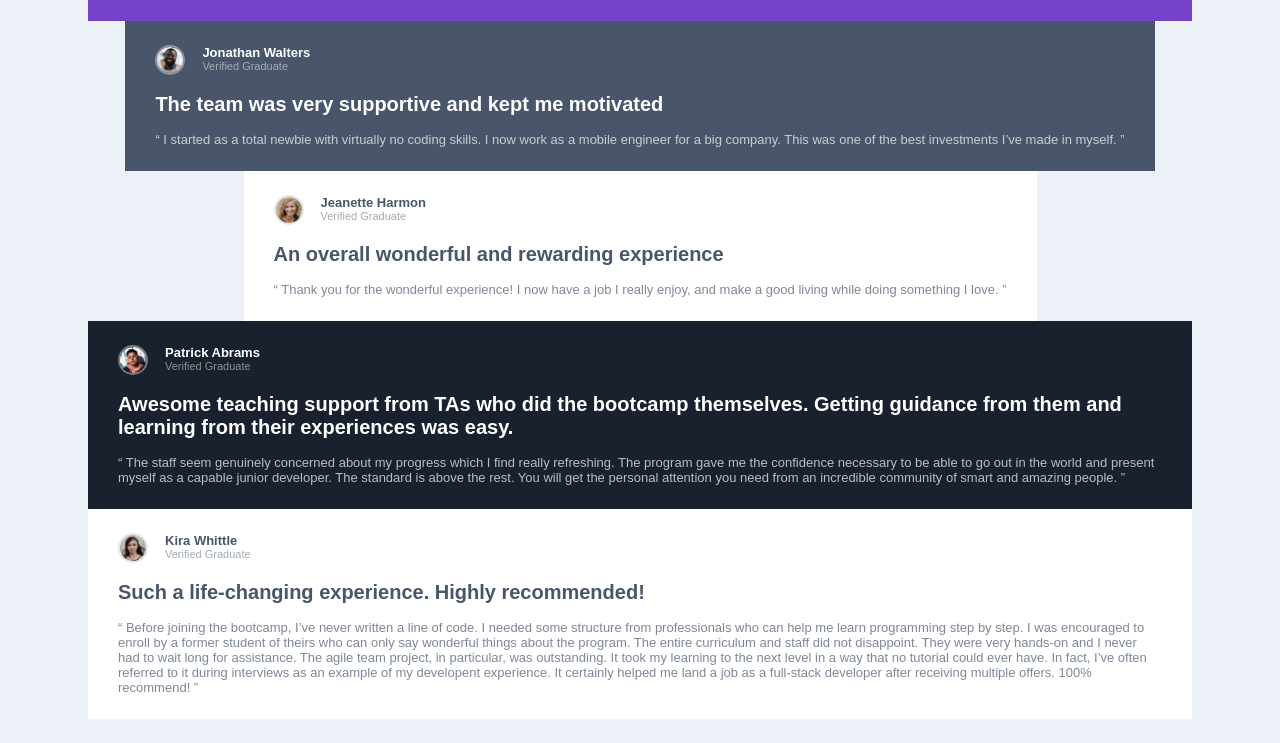
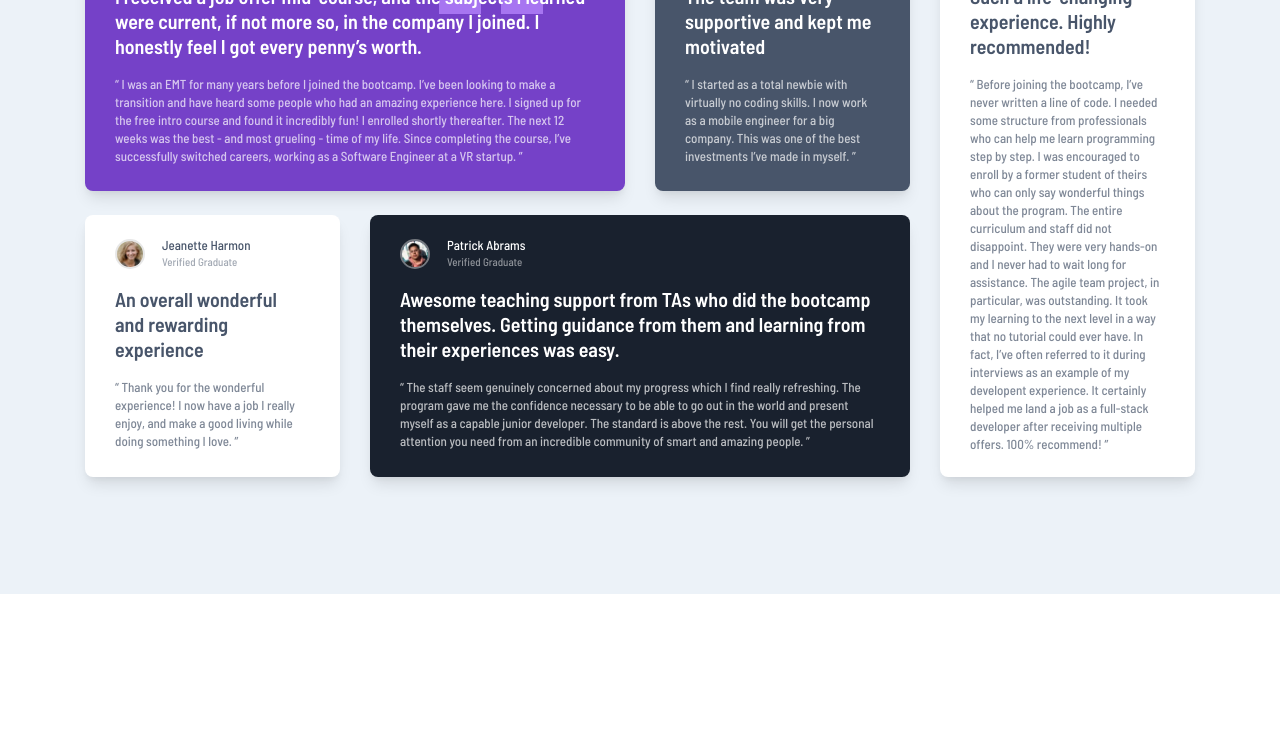
Before and after one commit to xvferdy/fem-testimonials-grid-section, a plain HTML site: page index.html in a window 1280 px wide. Shown: the part 206-949 px from the top of the page. After the commit the page ends 800 px from the top, so only its background shows below. Drawn offline with Linux system fonts and the light colour scheme; a web font is replaced by a local one.

Commit message:
responsive

```diff
--- a/stylesheets/scss/base/_base.scss
+++ b/stylesheets/scss/base/_base.scss
@@ -7,7 +7,6 @@
 	padding: 0;
 	box-sizing: inherit;
 	font-family: $primary-font;
-	// border: 1px solid grey;
 }
 
 body {
@@ -20,4 +19,8 @@ html {
 
 .container {
 	background-color: $light-grayish-blue;
+	min-height: 100vh;
+	display: grid;
+	place-items: center;
+	padding: 2.4rem;
 }
--- a/stylesheets/scss/components/_card.scss
+++ b/stylesheets/scss/components/_card.scss
@@ -5,6 +5,9 @@
 	display: flex;
 	flex-direction: column;
 	gap: 1.8rem;
+	border-radius: 0.8rem;
+	box-shadow: rgba(0, 0, 0, 0.1) 0px 10px 15px -3px,
+		rgba(0, 0, 0, 0.05) 0px 4px 6px -2px;
 	&__header {
 		display: flex;
 		gap: 1.7rem;
@@ -16,11 +19,13 @@
 		&__text {
 			&__name {
 				font-size: 1.3rem;
-				font-weight: map-get($font-weights, bold);
+				line-height: 1.3rem;
+				font-weight: map-get($font-weights, medium);
+				margin-bottom: 0.4rem;
 			}
 			&__status {
 				font-size: 1.1rem;
-				font-weight: map-get($font-weights, medium);
+				line-height: 1.1rem;
 				opacity: 0.5;
 			}
 		}
@@ -32,13 +37,13 @@
 		&__title {
 			font-size: 2rem;
 			font-weight: map-get($font-weights, bold);
+			line-height: 2.5rem;
 		}
 		&__review {
 			opacity: 0.7;
-			font-weight: map-get($font-weights, medium);
+			line-height: 1.8rem;
 		}
 	}
-
 	&--light {
 		background-color: $white;
 		color: $very-dark-greyish-blue;
@@ -47,22 +52,23 @@
 		background-color: $very-dark-blackish-blue;
 		color: $white;
 	}
-
 	&.violet {
 		position: relative;
 		background-color: $moderate-violet;
+		z-index: 5;
 		.testimonial__content__title {
-			z-index: 5;
 			&::after {
 				content: "";
 				position: absolute;
-				height: 10rem;
-				width: 10rem;
+
 				top: 0;
-				right: 10%;
+				right: 14%;
 				z-index: -1;
 
-				background-image: url(../../../images/bg-pattern-quotation.svg);
+				background-image: url(../../images/bg-pattern-quotation.svg);
+				background-repeat: no-repeat;
+				height: 11rem;
+				width: 11rem;
 			}
 		}
 	}
--- a/stylesheets/scss/helpers/_breakpoints.scss
+++ b/stylesheets/scss/helpers/_breakpoints.scss
@@ -1,11 +1,11 @@
-// The designs were created to the following widths:
-
-// - Mobile: 375px
-// - Desktop: 1440px
-
 @mixin display($breakpoint) {
 	@if ($breakpoint == mobile) {
-		@media only screen and(max-width: 375px) {
+		@media only screen and(max-width: 600px) {
+			@content;
+		}
+	}
+	@if ($breakpoint == tab-land) {
+		@media only screen and(max-width: 1200px) {
 			@content;
 		}
 	}
--- a/stylesheets/scss/helpers/_fonts.scss
+++ b/stylesheets/scss/helpers/_fonts.scss
@@ -1,19 +1,6 @@
-// ### Body Copy
-
-// - Font size: 13px
-
-// ### Font
-
-// - Family: [Barlow Semi Condensed](https://fonts.google.com/specimen/Barlow+Semi+Condensed)
-// - Weights: 500, 600
-
-@import url("@import url('https://fonts.googleapis.com/css2?family=Barlow+Semi+Condensed:wght@500;600&display=swap');");
+@import url("https://fonts.googleapis.com/css2?family=Barlow+Semi+Condensed:wght@500;600&display=swap");
 $primary-font: "Barlow Semi Condensed", sans-serif;
 $font-weights: (
 	"medium": 500,
 	"bold": 600,
 );
-// $line-height: (
-// 	"title": 28px,
-// 	"sub-title": 26px,
-// );
--- a/stylesheets/scss/pages/_testimonials.scss
+++ b/stylesheets/scss/pages/_testimonials.scss
@@ -1,8 +1,43 @@
+@use "../helpers/" as *;
+
 .testimonials {
-	width: 90%;
-	margin: 0 auto;
-	min-height: 100vh;
-
-	place-items: center;
-	padding: 2.4rem;
+	max-width: 111rem;
+	display: grid;
+	gap: 2.4rem 3rem;
+	grid-auto-columns: 1fr;
+	grid-template-areas:
+		"daniel daniel jonathan kira"
+		"jeanette patrick patrick kira";
+	.daniel {
+		grid-area: daniel;
+	}
+	.jonathan {
+		grid-area: jonathan;
+	}
+	.jeanette {
+		grid-area: jeanette;
+	}
+	.patrick {
+		grid-area: patrick;
+	}
+	.kira {
+		grid-area: kira;
+	}
+	@include display(tab-land) {
+		max-width: 83rem;
+		grid-template-areas:
+			"daniel daniel"
+			"jeanette kira"
+			"jonathan kira"
+			"patrick patrick";
+	}
+	@include display(mobile) {
+		max-width: 41.4rem;
+		grid-template-areas:
+			"daniel "
+			"jonathan "
+			"jeanette "
+			"patrick "
+			"kira";
+	}
 }
```
Also changed, not shown: stylesheets/scss/helpers/_colors.scss (+1 -17 lines), stylesheets/css/style.css, 2 other files.
